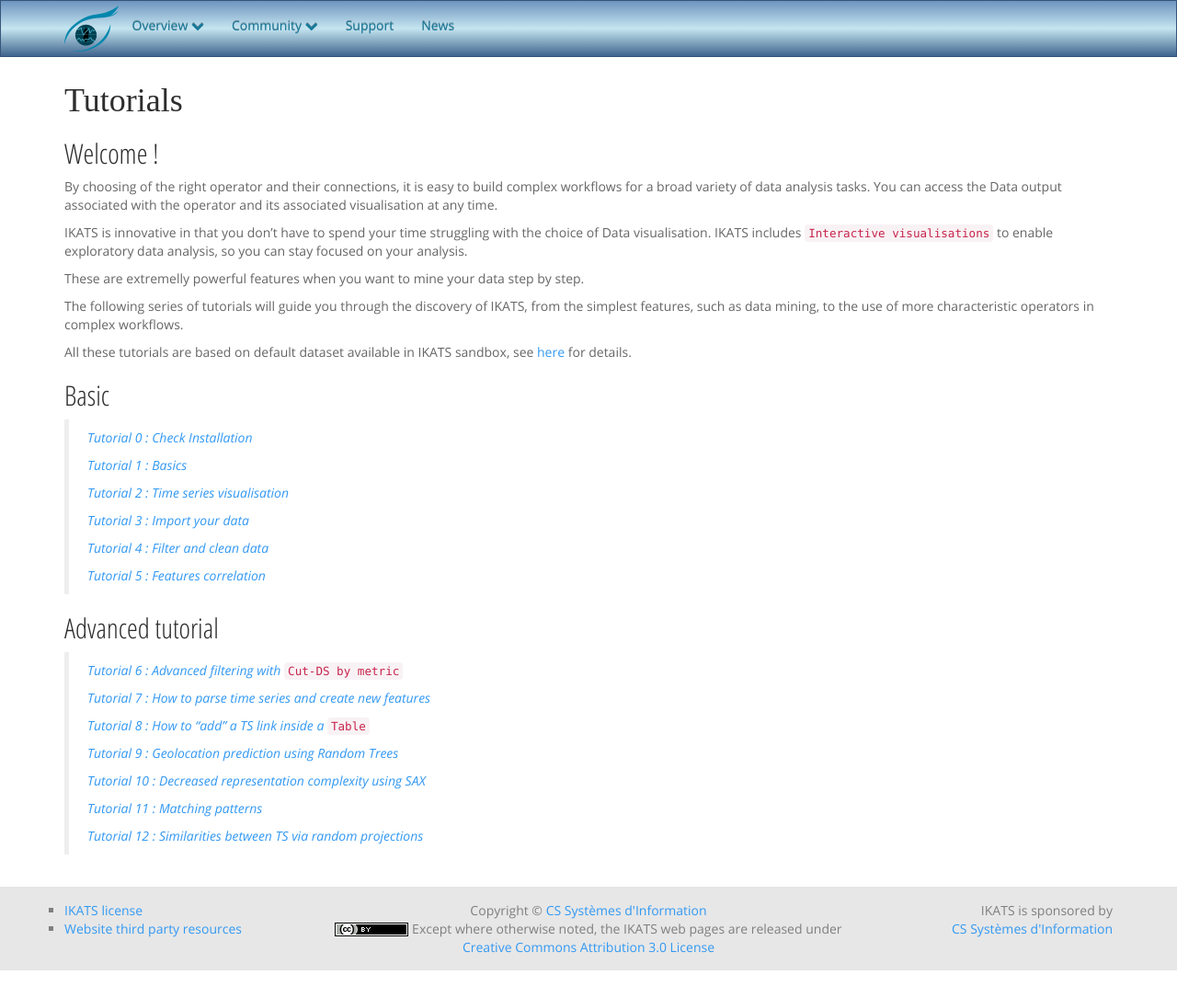
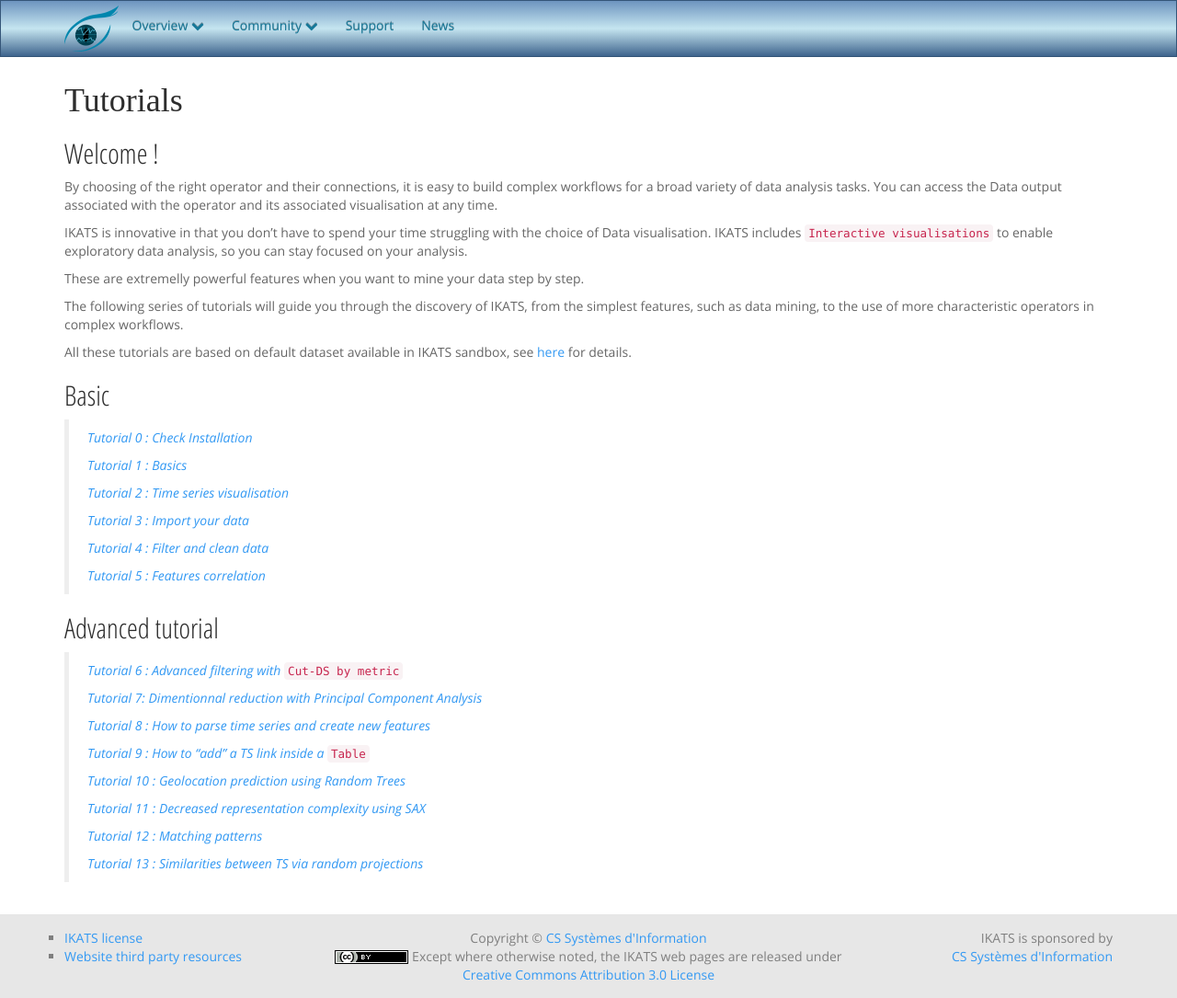
Before and after one commit to IKATS/ikats.github.io, a Jekyll site: the page built from tutorials.md, in a window 1280 px wide and 1085 px high. Shown: the whole window at 92% size. Built offline with Jekyll 4.4.1, drawn with Linux system fonts in a browser that asks for light colours; some web fonts are replaced.

Commit message:
Tuto PCA

```diff
--- a/tutorials.md
+++ b/tutorials.md
@@ -40,14 +40,16 @@
 ## Advanced tutorial
 >[Tutorial 6 : Advanced filtering with `Cut-DS by metric`](/doc/tutorials/tuto_cut_DS_metric.html)
 >
->[Tutorial 7 : How to parse time series and create new features ](/doc/tutorials/tuto_TS2Feature.html)
+>[Tutorial 7: Dimentionnal reduction with Principal Component Analysis](/doc/tutorials/tuto_pca.html)
 >
->[Tutorial 8 : How to "add" a TS link inside a `Table`](/doc/tutorials/tuto_addTSColumn.html)
+>[Tutorial 8 : How to parse time series and create new features ](/doc/tutorials/tuto_TS2Feature.html)
 >
->[Tutorial 9 : Geolocation prediction using Random Trees](/doc/tutorials/tuto_ML.html)
+>[Tutorial 9 : How to "add" a TS link inside a `Table`](/doc/tutorials/tuto_addTSColumn.html)
 >
->[Tutorial 10 : Decreased representation complexity using SAX](/doc/tutorials/tuto_sax.html)
+>[Tutorial 10 : Geolocation prediction using Random Trees](/doc/tutorials/tuto_ML.html)
 >
->[Tutorial 11 : Matching patterns](/doc/tutorials/tuto_matching_pattern.html)
+>[Tutorial 11 : Decreased representation complexity using SAX](/doc/tutorials/tuto_sax.html)
 >
->[Tutorial 12 : Similarities between TS via random projections](/doc/tutorials/tuto_random_projection.html)
+>[Tutorial 12 : Matching patterns](/doc/tutorials/tuto_matching_pattern.html)
+>
+>[Tutorial 13 : Similarities between TS via random projections](/doc/tutorials/tuto_random_projection.html)
```
Also changed, not shown: doc/tutorials/tuto_pca.md (added, +86 -0 lines), img/tuto_pca/tuto_pca_filter.png (added), img/tuto_pca/tuto_pca_pca.png (added), img/tuto_pca/tuto_pca_qualityStat.png (added), img/tuto_pca/tuto_pca_result1.png (added), img/tuto_pca/tuto_pca_result2.png (added), img/tuto_pca/tuto_pca_scale.png (added), img/tuto_pca/tuto_pca_table.png (added).
